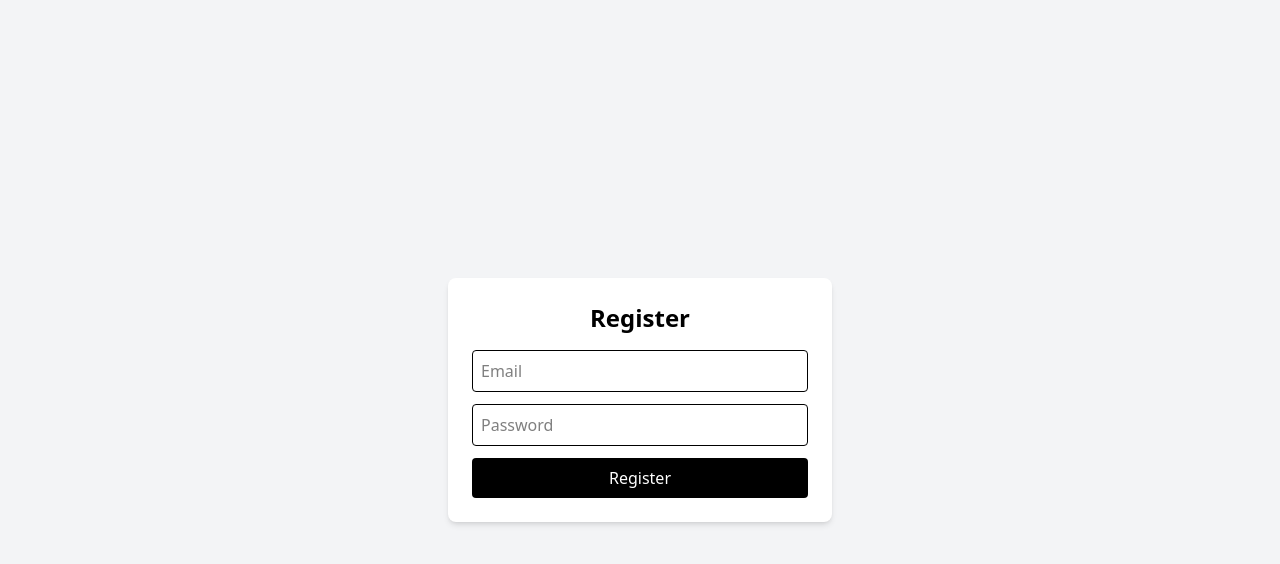
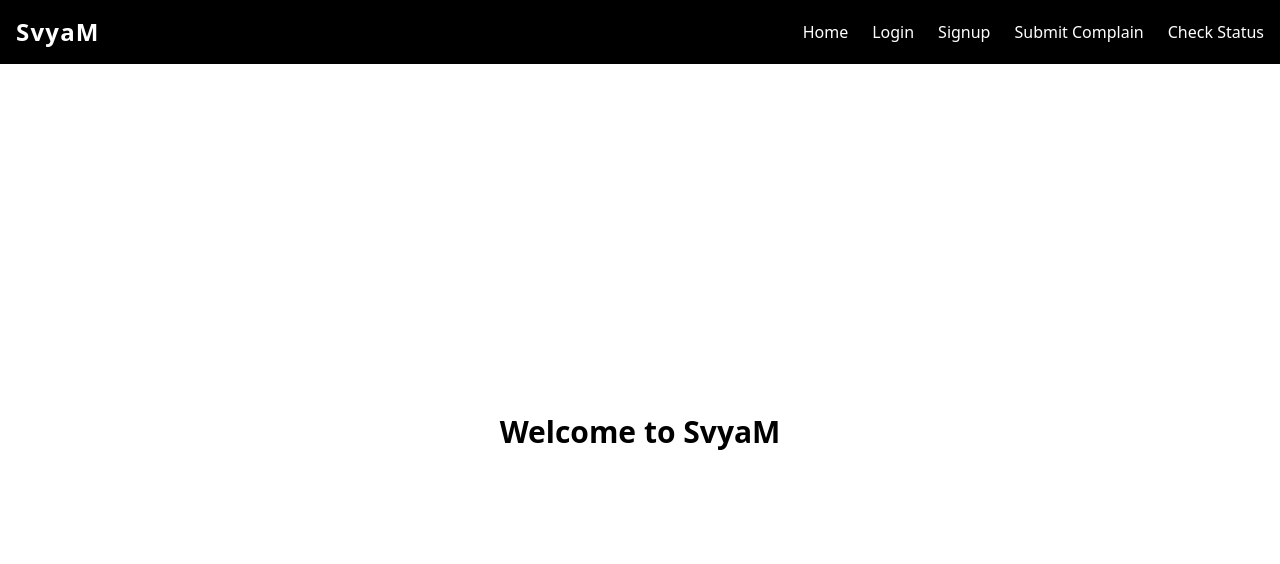
Before and after one commit to Harshit-y/SvyaM, a React (Vite) app in the folder frontend/: page / in a window 1280 px wide. Shown: the top 564 px of the page. Built offline with nearby package versions, Linux system fonts and the light colour scheme.

Commit message:
Add Home Page

```diff
--- a/frontend/index.html
+++ b/frontend/index.html
@@ -4,6 +4,7 @@
     <meta charset="UTF-8" />
     <link rel="icon" type="image/svg+xml" href="/vite.svg" />
     <meta name="viewport" content="width=device-width, initial-scale=1.0" />
+    <link href="https://fonts.googleapis.com/css2?family=Poppins:wght@400;600&display=swap" rel="stylesheet">
     <title>SvyaM</title>
   </head>
   <body>
--- a/frontend/src/App.jsx
+++ b/frontend/src/App.jsx
@@ -1,56 +1,49 @@
-import { useState } from "react"
-import axios from "axios"
+import { useState } from 'react';
+import Navbar from './components/Navbar';
+
+// We'll create these components in the next steps
+// For now, they are just placeholders
+
+const HomePage = () => <div className="text-3xl font-semibold">Welcome to SvyaM</div>;
+const LoginPage = () => <div>Login Page Content</div>;
+const SignupPage = () => <div>Signup Page Content</div>;
+const SubmitPage = () => <div>Submit Complain Page Content</div>;
+const StatusPage = () => <div>Check Status Page Content</div>;
+const AdminPage = () => <div>Admin Dashboard Content</div>;
 
 function App() {
-  const[email, setEmail] = useState("");
-  const[password, setPassword] = useState("");
-  const[message, setMessage] = useState("");
+  const [page, setPage] = useState('home');
 
-  const handleSubmit = async (e) => {
-    e.preventDefault();
-    setMessage("");
-    try{
-      const res = await axios.post('/api/users/register', {
-        email, password
-      } )
-      console.log(res.data)
-      setMessage(res.data.message)
-      setEmail("")
-      setPassword("")
-    }catch(err){
-      setMessage(err.response?.data?.message || "Something went wrong")
+  const renderPage = () => {
+    switch (page) {
+      case 'home':
+        return <HomePage />;
+      case 'login':
+        return <LoginPage />;
+      case 'signup':
+        return <SignupPage />;
+      case 'submit':
+        return <SubmitPage />;
+      case 'status':
+        return <StatusPage />;
+      case 'admin':
+        return <AdminPage />;
+      default:
+        return <HomePage />;
     }
-  }
+  };
 
   return (
-    <div className="min-h-screen flex items-center justify-center bg-gray-100 px-4">
-      <form onSubmit={handleSubmit} className="bg-white p-6 rounded-lg shadow-md max-w-sm">
-        <h2 className="text-2xl font-bold mb-4 text-center">Register</h2>
-        <input
-          type="email"
-          placeholder="Email"
-          className="border p-2 rounded mb-3 w-full"
-          value={email}
-          onChange={(e) => setEmail(e.target.value)}
-          required
-        />
-        <input
-          type="password"
-          placeholder="Password"
-          className="border p-2 rounded mb-3 w-full"
-          value={password}
-          onChange={(e) => setPassword(e.target.value)}
-          required
-        />
-        <button className="w-full bg-black text-white p-2 rounded cursor-pointer hover:bg-gray-800">
-          Register
-        </button>
-        {message &&(
-          <p className="mt-3 text-gray-700">{message}</p>
-        )}
-      </form>
+    // This outer div sets the global theme: white bg, black text, Poppins font
+    <div className="flex flex-col min-h-screen bg-white text-black font-poppins">
+      <Navbar setPage={setPage} />
+
+      {/* This main content area fills the remaining space and centers content */}
+      <main className="flex-1 flex items-center justify-center text-center p-4">
+        {renderPage()}
+      </main>
     </div>
-  )
+  );
 }
 
-export default App
+export default App;
--- /dev/null
+++ b/frontend/src/components/Navbar.jsx
@@ -0,0 +1,55 @@
+import { useState } from 'react';
+
+function Navbar({ setPage }) {
+  const [isOpen, setIsOpen] = useState(false);
+
+  const handleNavClick = (pageName) => {
+    setPage(pageName);
+    setIsOpen(false);
+  };
+
+  return (
+    <nav className="bg-black text-white p-4">
+      <div className="container mx-auto flex justify-between items-center">
+        {/* Logo */}
+        <div
+          className="text-2xl font-semibold tracking-wider font-poppins cursor-pointer"
+          onClick={() => handleNavClick('home')}
+        >
+          SvyaM
+        </div>
+
+        {/* Mobile Menu Toggle (Hamburger) */}
+        <div className="md:hidden">
+          <button onClick={() => setIsOpen(!isOpen)}>
+            <svg xmlns="http://www.w3.org/2000/svg" fill="none" viewBox="0 0 24 24" strokeWidth={1.5} stroke="currentColor" className="w-6 h-6">
+              <path strokeLinecap="round" strokeLinejoin="round" d="M3.75 6.75h16.5M3.75 12h16.5m-16.5 5.25h16.5" />
+            </svg>
+          </button>
+        </div>
+
+        {/* Desktop Nav Links (hidden on mobile) */}
+        <ul className="hidden md:flex space-x-6 font-poppins">
+          <li><a href="#_" onClick={() => handleNavClick('home')} className="hover:text-gray-300">Home</a></li>
+          <li><a href="#_" onClick={() => handleNavClick('login')} className="hover:text-gray-300">Login</a></li>
+          <li><a href="#_" onClick={() => handleNavClick('signup')} className="hover:text-gray-300">Signup</a></li>
+          <li><a href="#_" onClick={() => handleNavClick('submit')} className="hover:text-gray-300">Submit Complain</a></li>
+          <li><a href="#_" onClick={() => handleNavClick('status')} className="hover:text-gray-300">Check Status</a></li>
+        </ul>
+      </div>
+
+      {/* Mobile Menu (shows/hides based on 'isOpen' state) */}
+      {isOpen && (
+        <ul className="md:hidden mt-4 flex flex-col space-y-2 font-poppins">
+          <li><a href="#_" onClick={() => handleNavClick('home')} className="block p-2 hover:bg-gray-800 rounded">Home</a></li>
+          <li><a href="#_" onClick={() => handleNavClick('login')} className="block p-2 hover:bg-gray-800 rounded">Login</a></li>
+          <li><a href="#_" onClick={() => handleNavClick('signup')} className="block p-2 hover:bg-gray-800 rounded">Signup</a></li>
+          <li><a href="#_" onClick={() => handleNavClick('submit')} className="block p-2 hover:bg-gray-800 rounded">Submit Complain</a></li>
+          <li><a href="#_" onClick={() => handleNavClick('status')} className="block p-2 hover:bg-gray-800 rounded">Check Status</a></li>
+        </ul>
+      )}
+    </nav>
+  );
+}
+
+export default Navbar;
--- /dev/null
+++ b/frontend/tailwind.config.js
@@ -0,0 +1,15 @@
+/** @type {import('tailwindcss').Config} */
+export default {
+  content: [
+    "./index.html",
+    "./src/**/*.{js,ts,jsx,tsx}",
+  ],
+  theme: {
+    extend: {
+      fontFamily: { // <-- Add this
+        poppins: ['Poppins', 'sans-serif']
+      }
+    },
+  },
+  plugins: [],
+}
```
